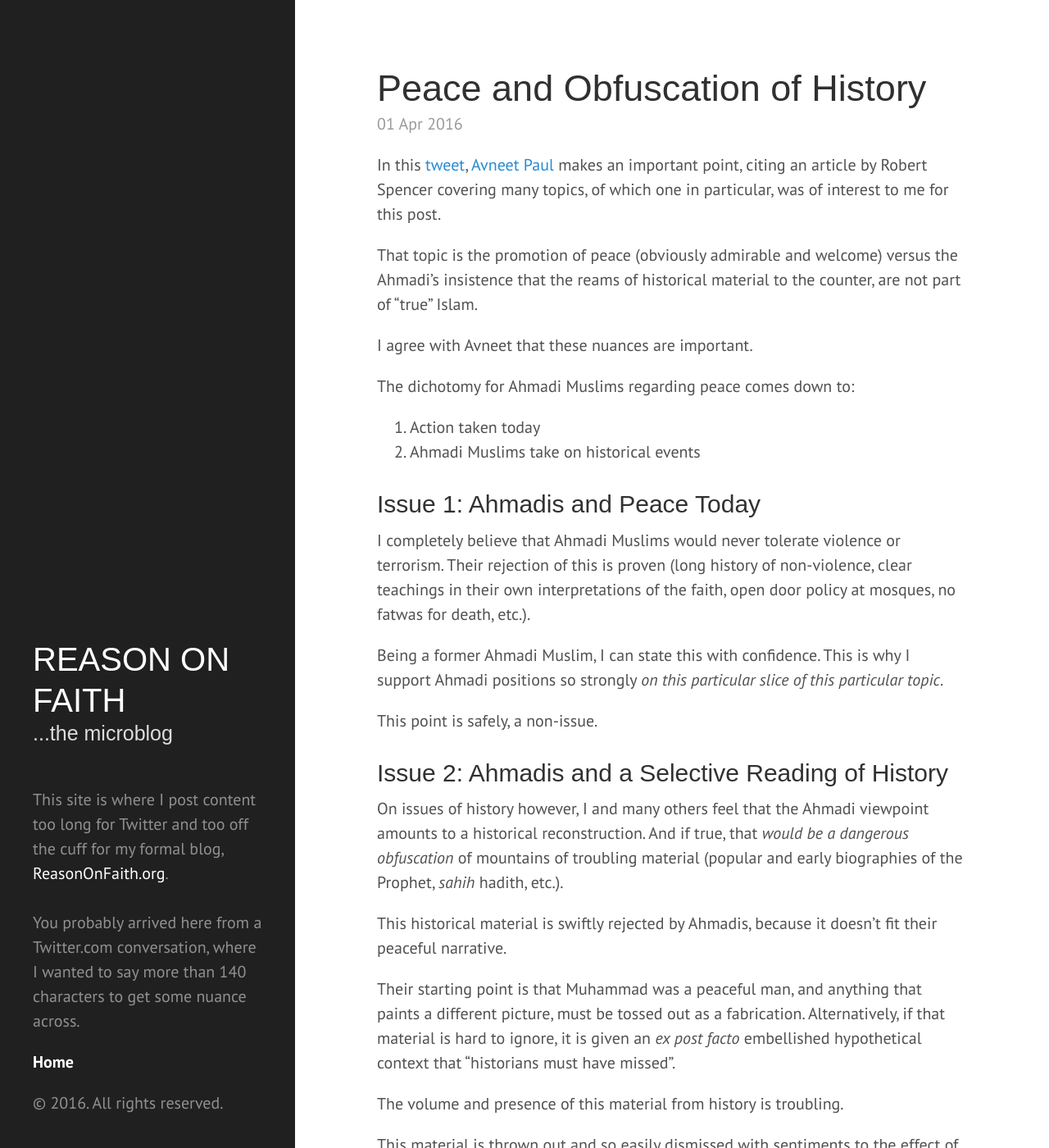
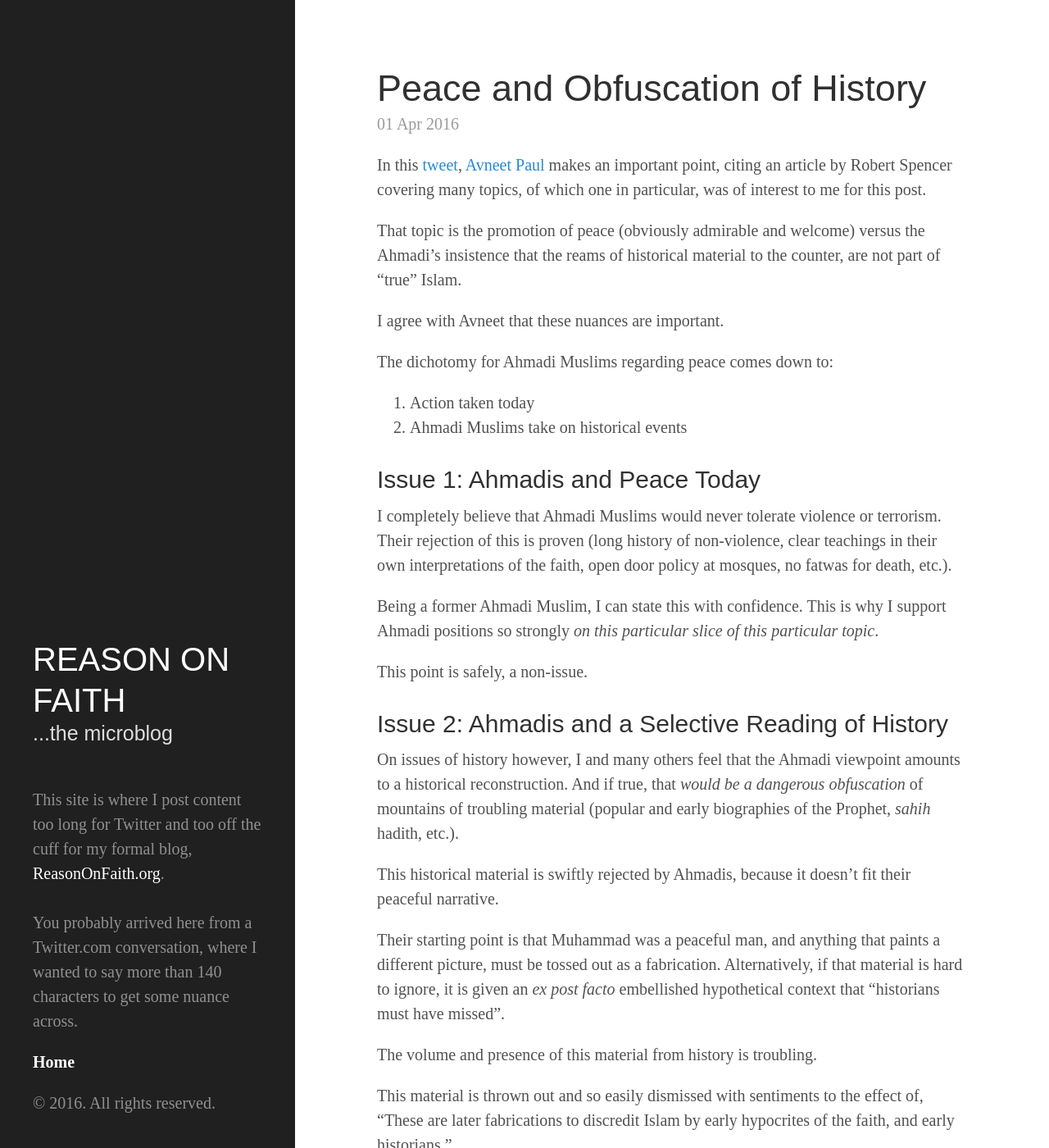
Before and after one commit to ReasonOnFaith/ReasonOnFaith.github.io, a Jekyll site: the page built from index.html, in a window 1280 px wide and 1400 px high. Shown: the whole window at 82% size. Built offline with Jekyll 4.4.1, drawn with Linux system fonts in a browser that asks for light colours; the list of posts is cut into pages by our own code.

Commit message:
no message

```diff
--- a/public/css/poole.css
+++ b/public/css/poole.css
@@ -76,6 +76,14 @@ a:focus {
   text-decoration: underline;
 }
 
+/* Text */
+h1,h2,h3,h4,body {
+	text-rendering:optimizeLegibility;
+	word-wrap:break-word;
+	-moz-osx-font-smoothing:grayscale;
+	-webkit-font-smoothing:antialiased;
+}
+
 /* Headings */
 h1, h2, h3, h4, h5, h6 {
   margin-bottom: .5rem;
@@ -102,6 +110,11 @@ h4, h5, h6 {
 }
 
 /* Body text */
+
+body {
+	font-family:"freight-text-pro",serif;
+}
+
 p {
   margin-top: 0;
   margin-bottom: 1rem;
```
